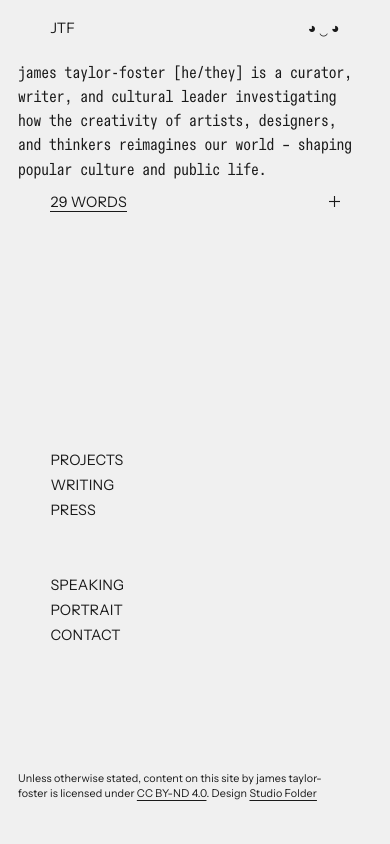
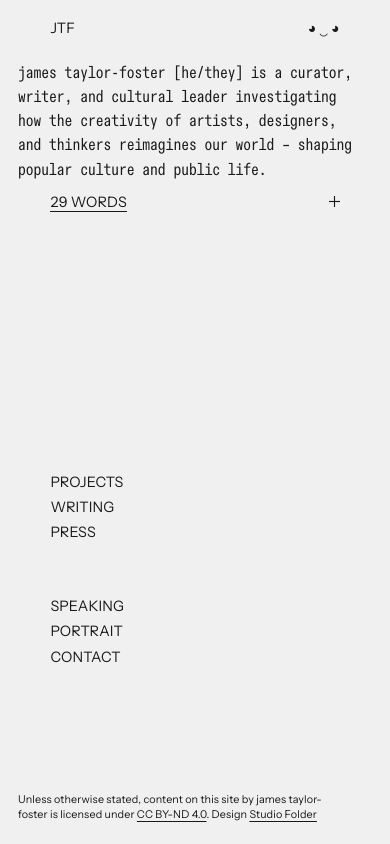
Before and after one commit to StudioFolder/james-tf, a website: page index.html in a window 390 px wide. Drawn offline with Linux system fonts and the light colour scheme.

Commit message:
Reduce footer bottom padding on mobile

```diff
--- a/style.css
+++ b/style.css
@@ -1003,7 +1003,7 @@
     width: 100%;
     padding-left: 0;
     padding-right: 0.5rem;
-    padding-bottom: 3rem;
+    padding-bottom: 1.5rem;
     padding-top: 1rem;
     margin-left: -0.5rem;
     max-width: 100%;
```
